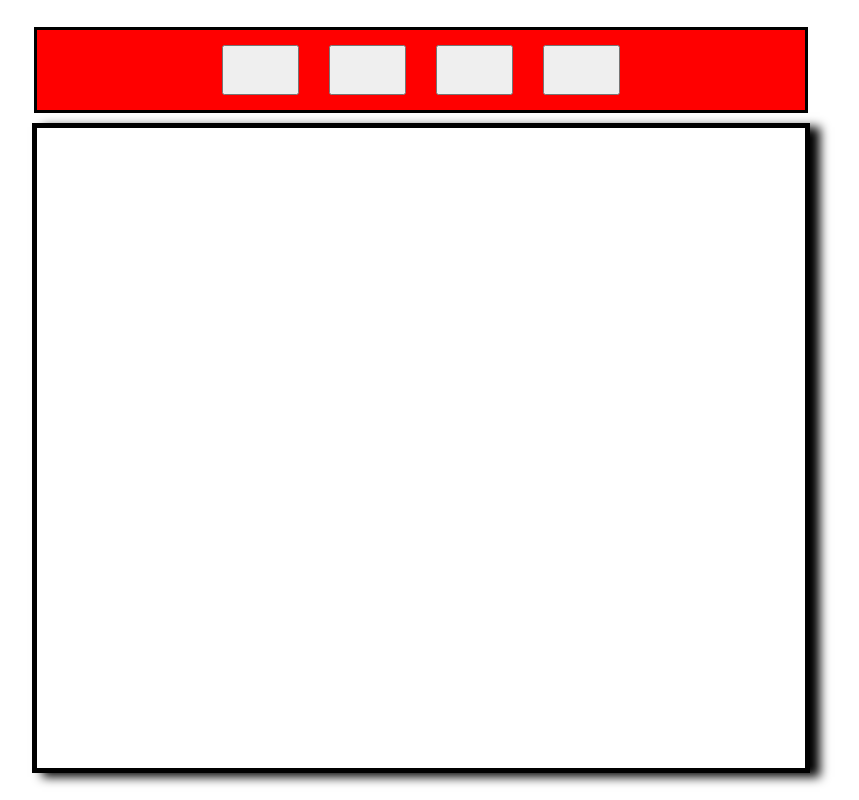
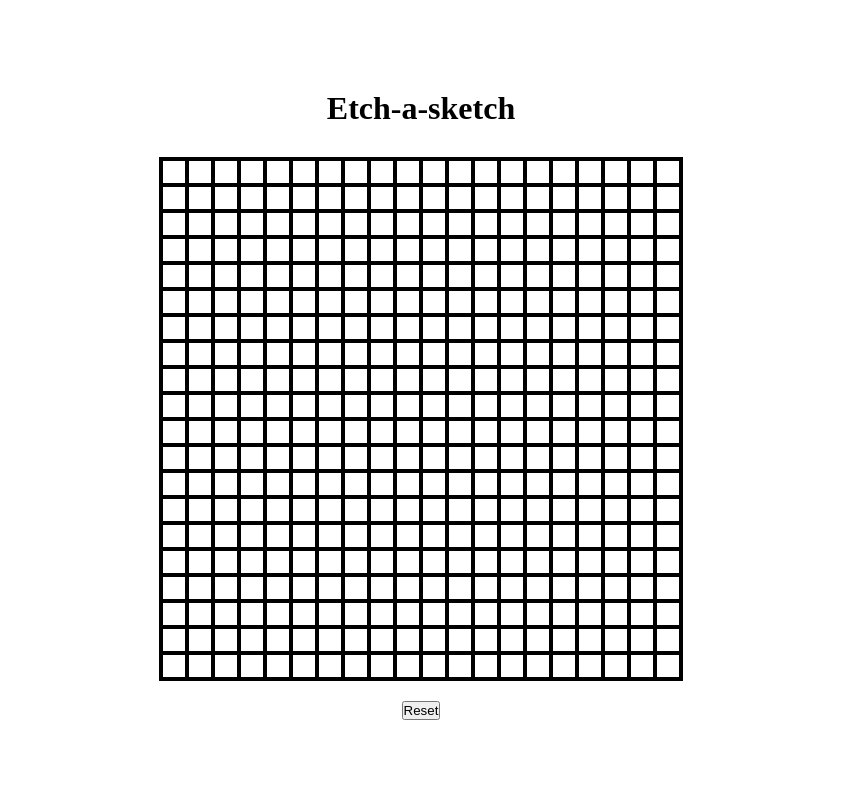
Before and after one commit to Solwandle-Mihlali/Etch-a-Sketch, a plain HTML site: page index.html in a window 1280 px wide. Shown: the whole page, without its empty margins (219-1078 px from the left). Drawn offline with Linux system fonts and the light colour scheme.

Commit message:
final commit

```diff
--- a/index.html
+++ b/index.html
@@ -9,10 +9,9 @@
     <title>sketch pad </title>
 </head>
 <body id="body">
-        <div class="head" id="head"></div>
-        <div class="container" id="container">
-
-        </div>
+        <h1>Etch-a-sketch</h1>
+        <div class="container"></div>
+        <button class="reset-button">Reset</button>
   <script src="script.js"></script>
 </body>
 </html>
--- a/script.js
+++ b/script.js
@@ -1,55 +1,21 @@
+function createPixels(size) {
+    let container = document.querySelector(".container");
+    for (currentPixel = 0; currentPixel < size * size; currentPixel++) {
+      let pixel = document.createElement("div");
+      pixel.setAttribute("class", "pixel");
+      pixel.addEventListener("pointerover", addRgb);
+      container.appendChild(pixel);
+    }
+  }
 
-            const header = document.getElementById('head');
-            const container = document.getElementById('container');
-            const div = document.createElement('div');
+  createPixels(20);
 
-            const blackBtn = document.createElement('button');
-            const greyBtn = document.createElement('button');
-            const rgbBtn = document.createElement('button');
-            const btnSize = document.createElement('button');
+  function addRgb(e) {
+    e.target.style = `background-color: rgb(${Math.floor(Math.random() * 255)},${Math.floor(Math.random() * 256)},${Math.floor(Math.random() * 255)})`;
+    e.target.removeEventListener("pointerover", addRgb);
+  }
 
-
-            blackBtn.className = "button";
-            greyBtn.className = "button";
-            rgbBtn.className = "button";
-            btnSize.className = "button";
-
-            header.append(blackBtn,greyBtn,rgbBtn,btnSize)
-
-            function headerStyle(){
-
-                header.style.minHeight = "10vh";
-                header.style.width = "60%";
-                header.style.border = "solid"
-                header.style.display = "flex"
-                header.style.alignItems = "center"
-                header.style.justifyContent = "center"
-                header.style.gap="30px"
-                header.style.background = "red"
-            }
-            headerStyle();
-            //defining container styles
-            function containerStyle()
-            {
-                container.style.borderStyle = "solid";
-                container.style.borderWidth = "5px"
-                container.style.minHeight = "80vh";
-                container.style.height = "80vh"
-                container.style.width= "60%";
-                container.style.display = "grid";
-                container.style.alignItems = "center";
-                container.style.justifyContent="center";
-                container.style.boxShadow ="10px 4px 10px black"
-            }
-            containerStyle();
-
-            function createGrids(col,row){
-
-                for(let x = 0; x < (col * row); x++){
-
-                    container.style.gridTemplateColumns = `repeat(${col}, 1fr)`;
-                    container.style.gridTemplateRows = `repeat(${rows}, 1fr)`;
-                    container.appendChild(div).classList.add('box')
-                }
-            }
-            createGrids(16,16);
+  function resetContainer() {
+    let allPixels = document.querySelectorAll(".pixel");
+    allPixels.forEach(pixel => pixel.parentNode.removeChild(pixel));
+  }
--- a/style.css
+++ b/style.css
@@ -16,9 +16,30 @@ body{
 
 }
 
-.button{
+h1 {
+    text-align: center;
+    margin: 20px;
+  }
 
-    height: 50px;
-    width: 10%;
-    position: relative;
-}
+  .container {
+    width: 65vh;
+    height: 65vh;
+    margin: 0 auto;
+    border-style: solid;
+    border-width: 2px;
+    display: grid;
+    grid-template: repeat(20, 1fr) / repeat(20, 1fr);
+  }
+
+  .pixel {
+    width: 1fr;
+    height: 1fr;
+    border-style: solid;
+    border-width: 2px;
+  }
+
+  .reset-button {
+    display: block;
+    max-width: 80px;
+    margin: 10px auto;
+  }
```
